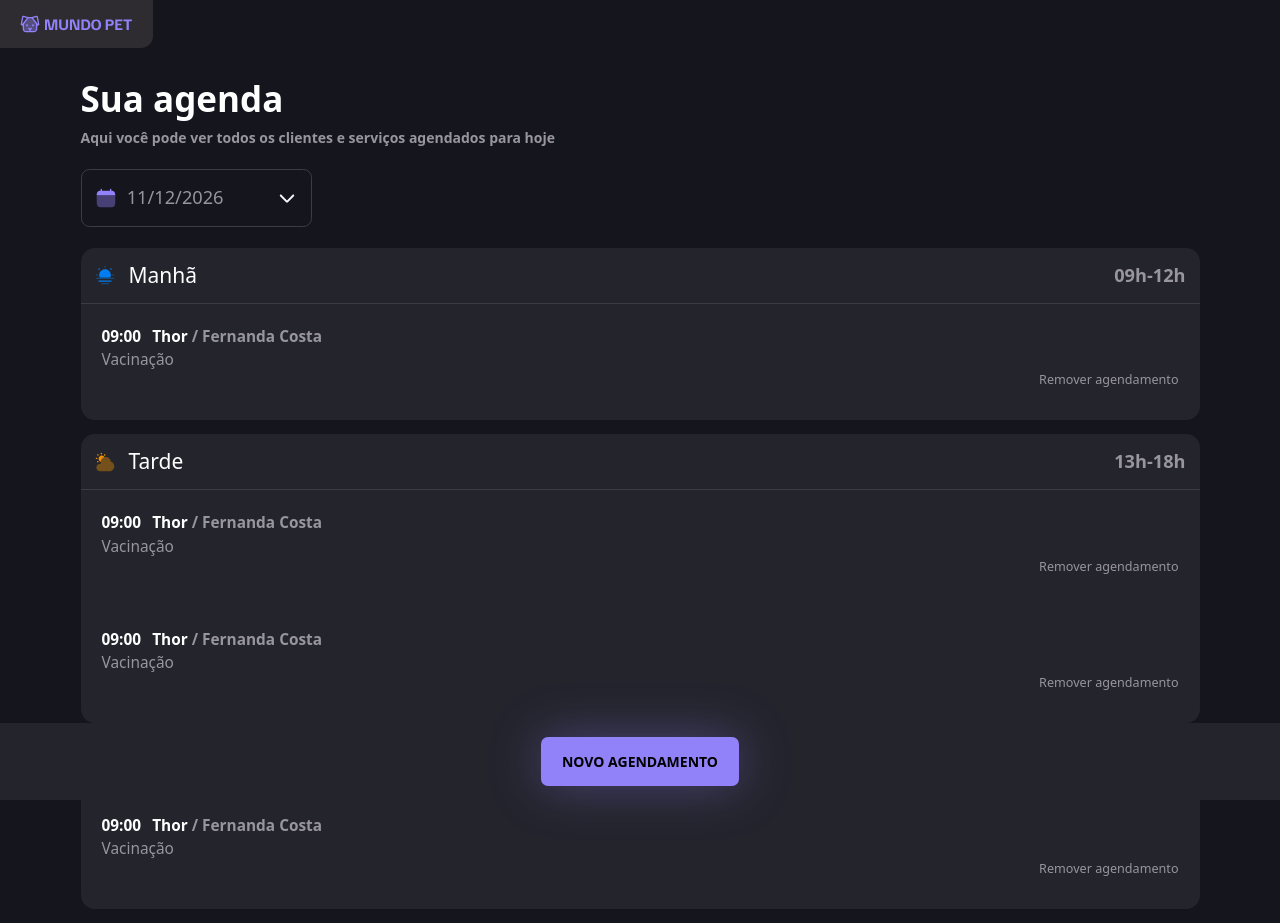
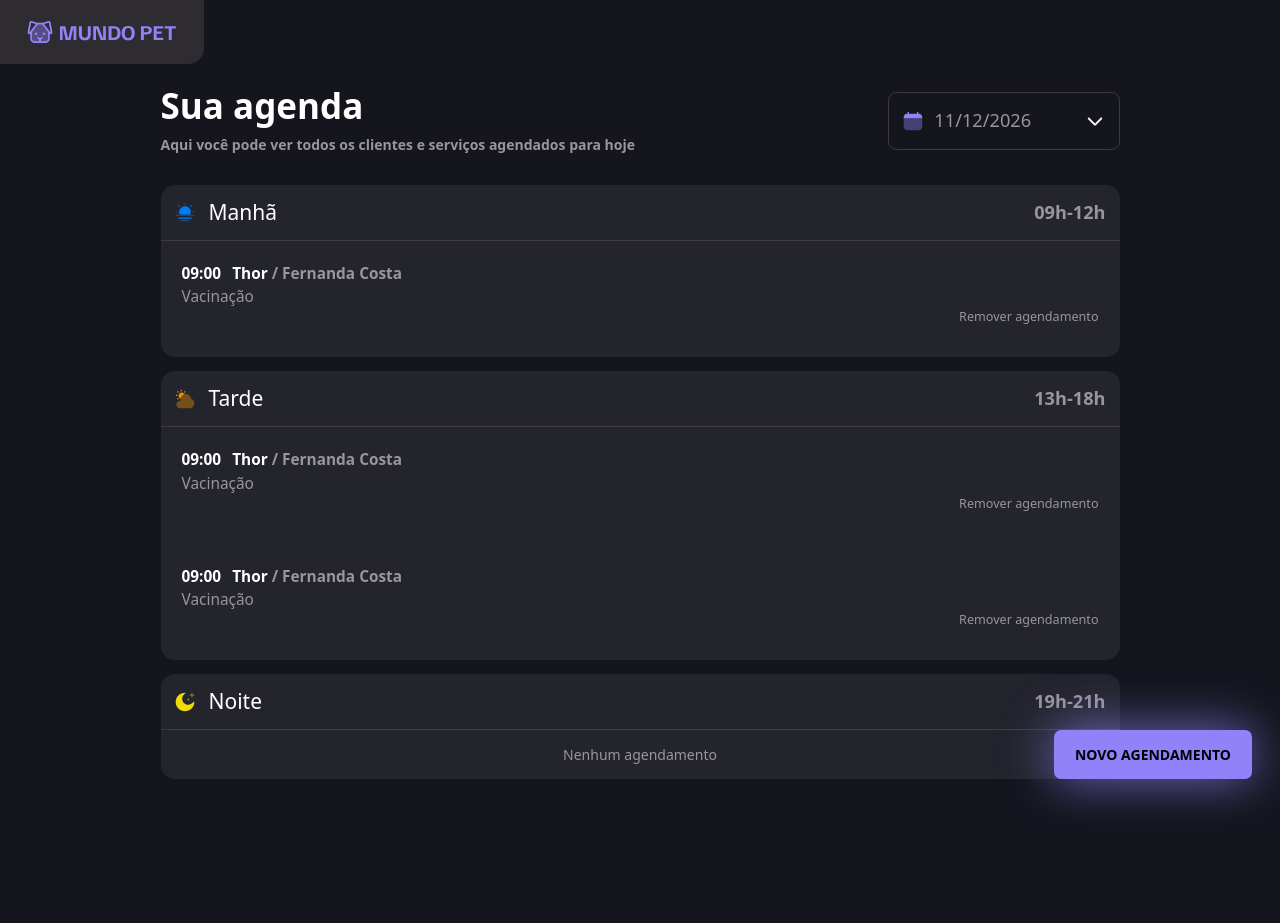
Before and after one commit to Lazaro277/agendamento-petshop, a website: page index.html in a window 1280 px wide. After the commit the page ends 849 px from the top, so only its background shows below. Drawn offline with nearby package versions, Linux system fonts and the light colour scheme.

Commit message:
Making a website responsive for laptops

```diff
--- a/index.html
+++ b/index.html
@@ -27,13 +27,19 @@
 
   <main class="container">
 
+    <div id="page-header">
+
+      <header>
         <h2 class="text-white fs-1 mt-3 fw-semibold">Sua agenda</h2>
         <p class="text-secondary fw-semibold">Aqui você pode ver todos os clientes e serviços agendados para hoje</p>
+      </header>
 
       <div class="wrapper-inDate" role="button" tabindex="0" aria-label="Selecionar data">
         <img src="src/assets/icons/Calendar-Minimalistic--Streamline-Solar.svg" alt="">
         <input id="appointment-date" type="date">
         <img src="src/assets/icons/arrow-down.svg" alt="">
+      </div>
+
     </div>
 
     <div class="period" id="period-morning">
@@ -94,15 +100,8 @@
         <span>19h-21h</span>
       </div>
 
-      <div class="period-body">
-        <div class="schedule-item">
-          <span class="scheduling-time">09:00</span>
-          <span class="pet-name">Thor</span>
-          <span class="author-name">/ Fernanda Costa</span><br>
-          <span class="scheduling-description">Vacinação</span><br>
-
-          <a href="#" class="remove-scheduling">Remover agendamento</a>
-        </div>
+      <div class="text-center py-3 text-secondary">
+        Nenhum agendamento
       </div>
 
     </div>
--- a/src/styles/index.css
+++ b/src/styles/index.css
@@ -3,8 +3,14 @@
 @import url(schedule.css);
 
 
+main.container {
+  max-width: 70rem;
+  margin: auto;
+  padding-bottom: 6rem;
+}
+
 #logo {
-  background: url(../assets/images/logo.svg) no-repeat;
+  background: url(../assets/images/logo.svg) no-repeat left/contain;
   text-indent: -10000px;
   padding: .8rem;
   cursor: pointer;
@@ -48,3 +54,19 @@ input[type="date"]::-webkit-calendar-picker-indicator {
   pointer-events: none;
   cursor: pointer;
 }
+
+@media (width >=60em) {
+  main.container {
+    padding-bottom: 4rem;
+  }
+
+  #logo {
+    background-size: contain;
+  }
+
+  #page-header {
+    display: flex;
+    justify-content: space-between;
+    margin-bottom: 1rem;
+  }
+}
--- a/src/styles/schedule.css
+++ b/src/styles/schedule.css
@@ -90,3 +90,15 @@
     }
   }
 }
+
+@media (width >=60em) {
+  #new-scheduling {
+    text-align: end;
+    background-color: transparent;
+
+    button {
+      margin: .5rem 1rem;
+      box-shadow: 0 0 50px #9282fac4;
+    }
+  }
+}
```
Lines whose indentation alone changed are shown as unchanged.
